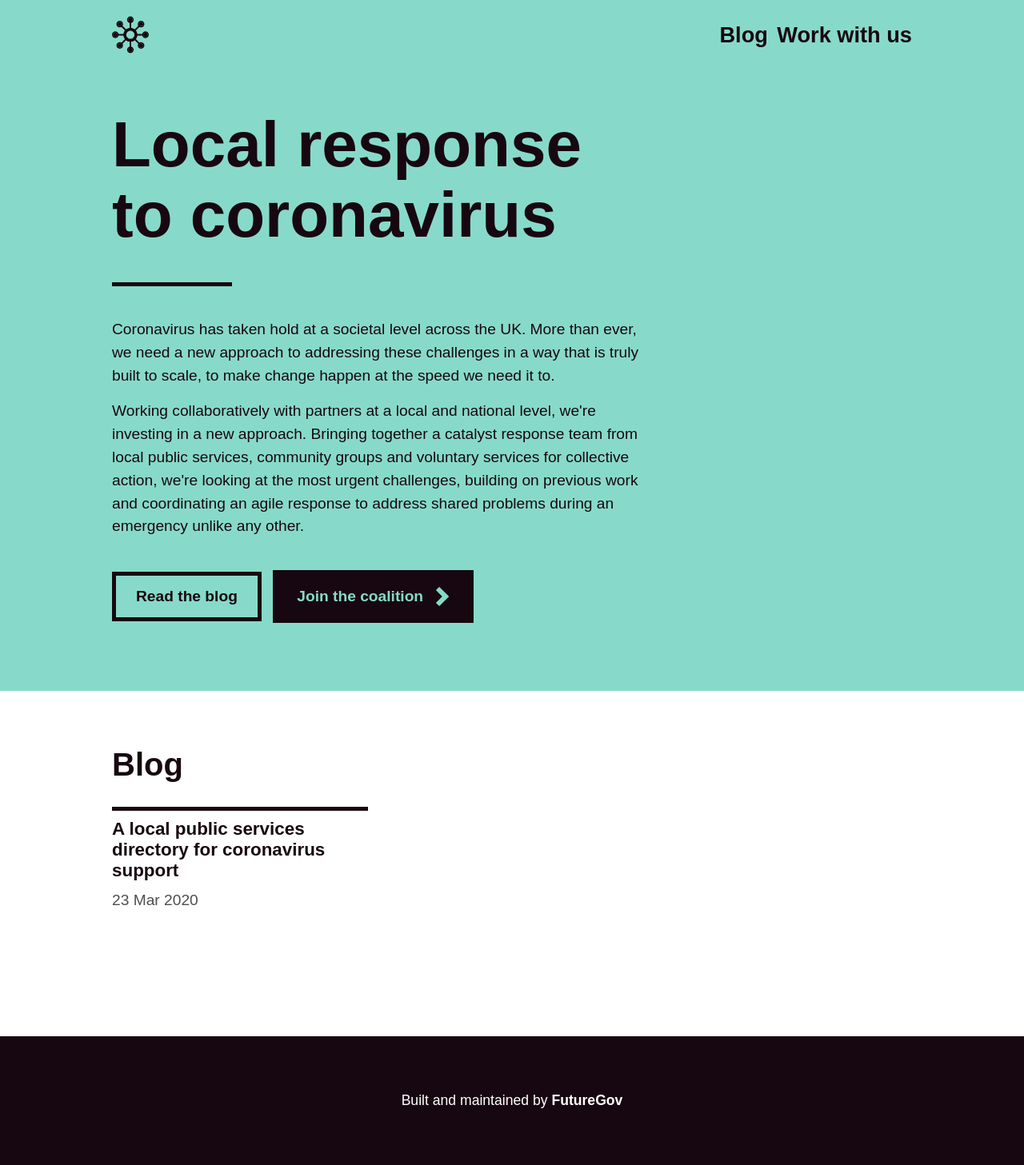
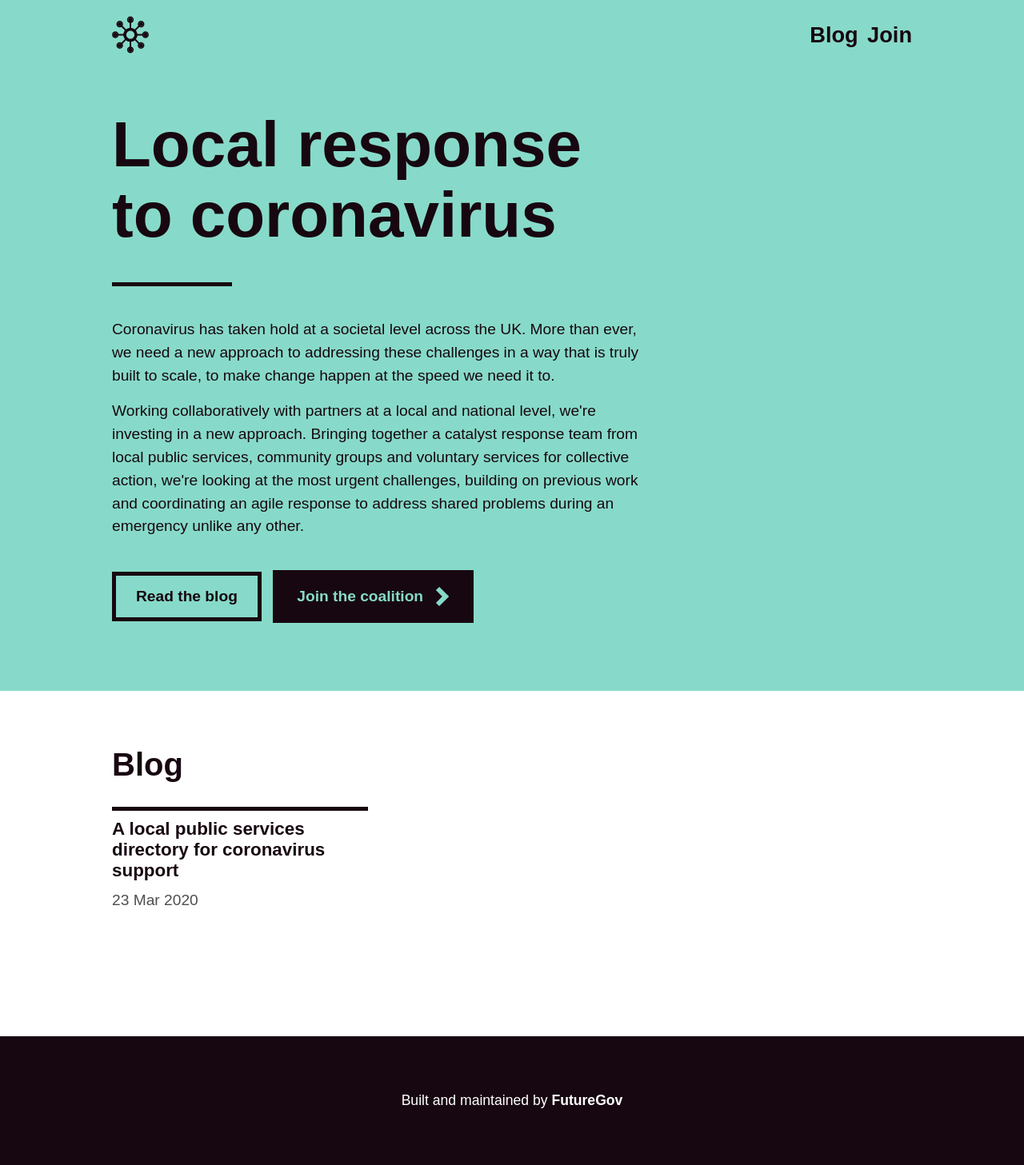
Before and after one commit to wearefuturegov/london-coronavirus-response-microsite, a Jekyll site: the page built from index.markdown, in a window 1280 px wide. Shown: the whole page at 80% size. Built offline with Jekyll 4.4.1, drawn with Linux system fonts in a browser that asks for light colours; some web fonts are replaced.

Commit message:
Update header.html

```diff
--- a/_includes/header.html
+++ b/_includes/header.html
@@ -49,7 +49,7 @@
                     <a href="/#slides" class="site-header__menu-link">Slides</a> -->
                     <a href="/#blog" class="site-header__menu-link">Blog</a>
                     <!-- <a href="/blog/localgov-directory-for-coronavirus-support" class="site-header__menu-link">About</a> -->
-                    <a href="mailto:hello@wearefuturegov.com" class="site-header__menu-link">Work with us</a>
+                    <a href="mailto:hello@wearefuturegov.com" class="site-header__menu-link" onclick="gtag('event', 'HomeTLN', { 'event_category': 'Email' });">Join</a>
             </a>
 
                 </nav>
```
